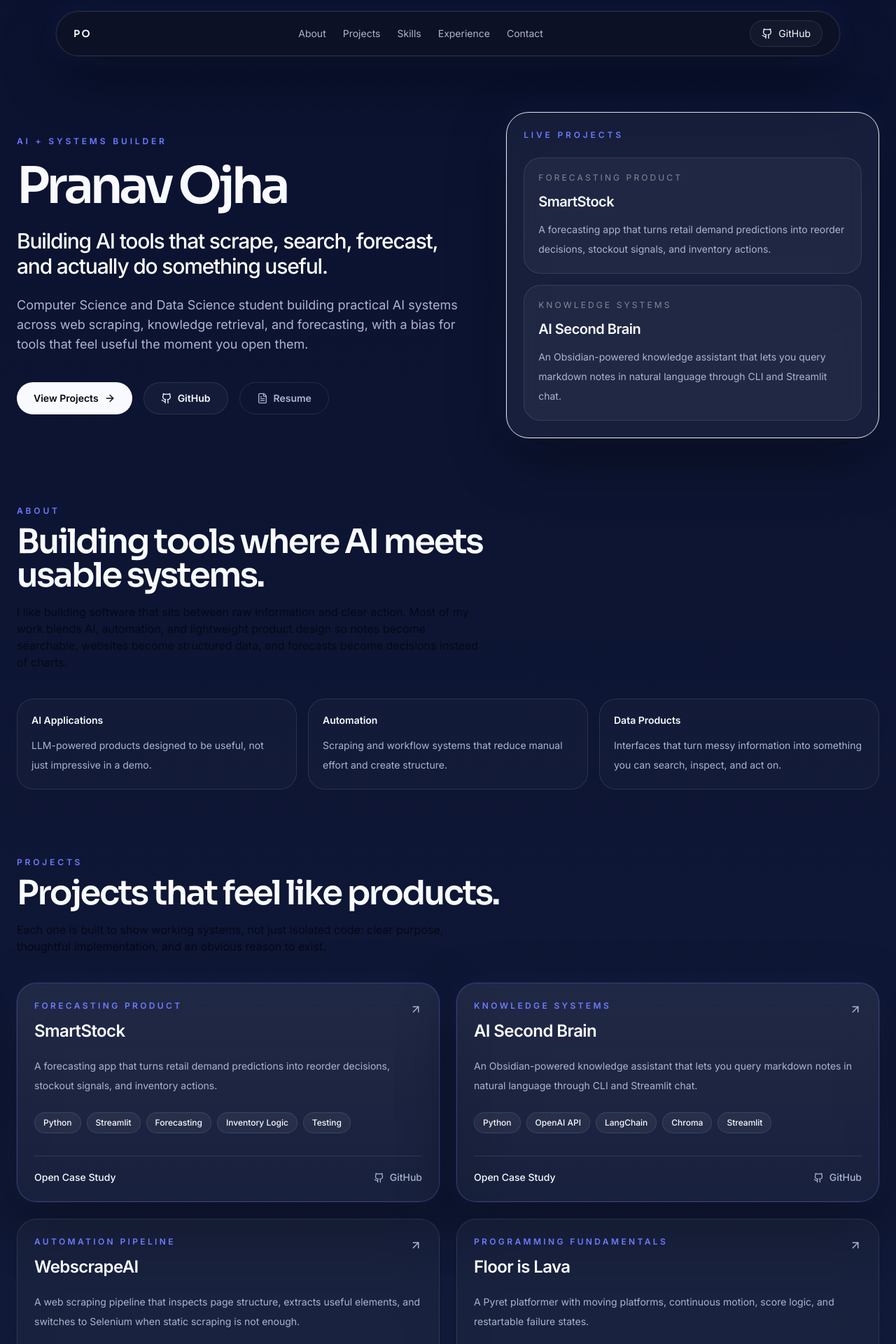
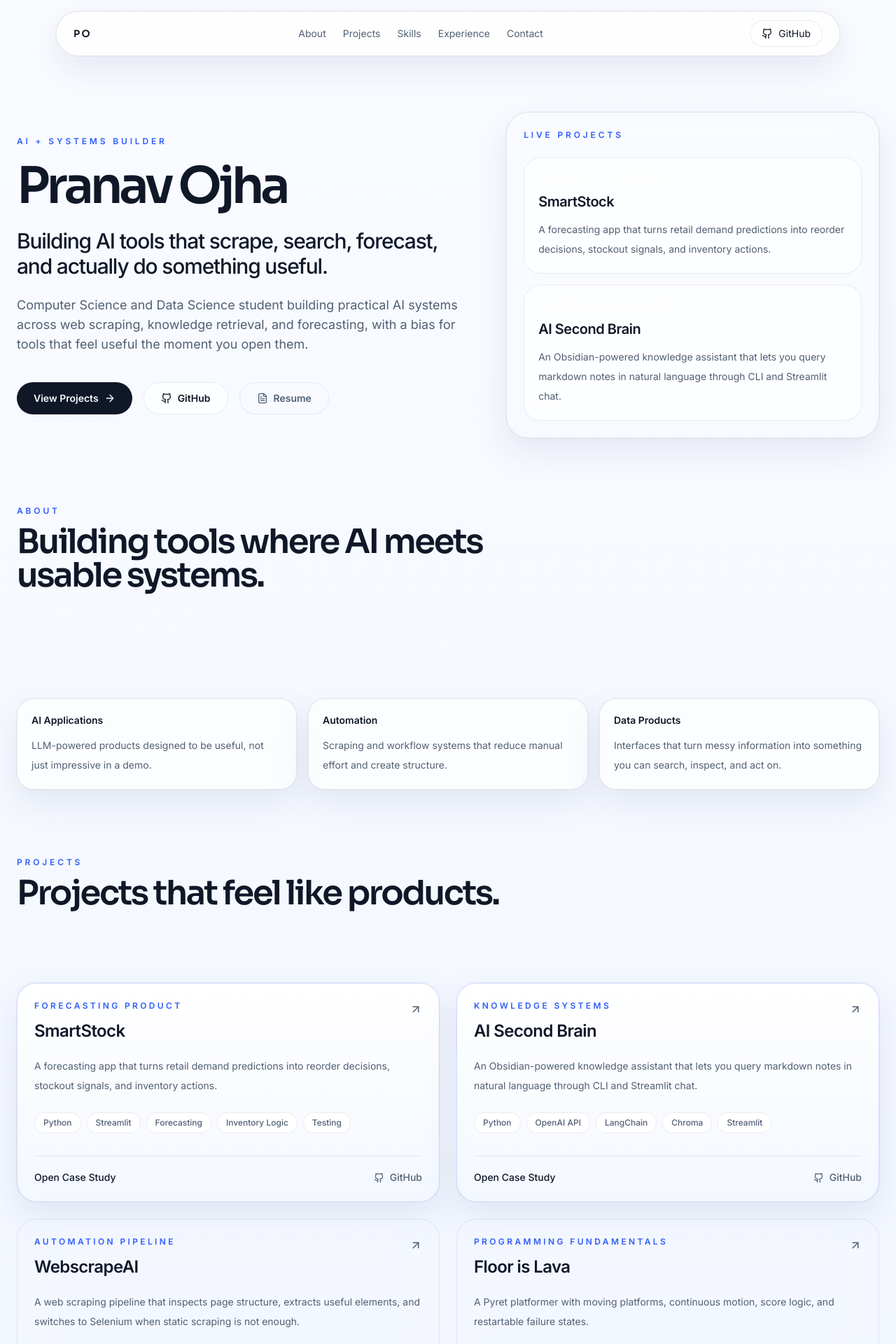
Before and after one commit to Pranavojhaa/project-portfolio, a React (Vite) app: page / in a window 1280 px wide. Shown: the top 1920 px of the page at 70% size. Built offline with nearby package versions, Linux system fonts and the light colour scheme.

Commit message:
Brighten portfolio color palette

```diff
--- a/src/App.jsx
+++ b/src/App.jsx
@@ -15,10 +15,10 @@ function App() {
   const [selectedProject, setSelectedProject] = useState(null);
 
   return (
-    <div className="min-h-screen overflow-x-hidden bg-[linear-gradient(180deg,#0a1230_0%,#101937_45%,#0b1430_100%)] text-ink">
+    <div className="min-h-screen overflow-x-hidden bg-[linear-gradient(180deg,#f9fbff_0%,#f3f7ff_45%,#eef4ff_100%)] text-ink">
       <div className="fixed inset-0 -z-10 bg-grid bg-[size:48px_48px] opacity-[0.035]" />
-      <div className="fixed inset-0 -z-10 bg-[radial-gradient(circle_at_14%_12%,rgba(137,150,255,0.26),transparent_24%),radial-gradient(circle_at_82%_18%,rgba(47,243,199,0.12),transparent_20%),radial-gradient(circle_at_50%_58%,rgba(255,255,255,0.06),transparent_28%)]" />
-      <div className="pointer-events-none fixed inset-x-0 top-0 -z-10 h-40 bg-[linear-gradient(180deg,rgba(10,18,48,0.92),rgba(10,18,48,0))]" />
+      <div className="fixed inset-0 -z-10 bg-[radial-gradient(circle_at_14%_12%,rgba(49,94,251,0.16),transparent_24%),radial-gradient(circle_at_82%_18%,rgba(20,184,166,0.10),transparent_20%),radial-gradient(circle_at_50%_58%,rgba(255,255,255,0.72),transparent_28%)]" />
+      <div className="pointer-events-none fixed inset-x-0 top-0 -z-10 h-40 bg-[linear-gradient(180deg,rgba(249,251,255,0.94),rgba(249,251,255,0))]" />
 
       <Navbar />
       <Hero />
@@ -45,7 +45,7 @@ function App() {
               ].map(([title, copy]) => (
                 <div
                   key={title}
-                  className="rounded-[24px] border border-white/10 bg-white/[0.025] p-5"
+                  className="rounded-[24px] border border-line bg-white/70 p-5 shadow-glow backdrop-blur-sm"
                 >
                   <p className="text-sm font-semibold text-ink">{title}</p>
                   <p className="mt-3 text-sm leading-7 text-slate">{copy}</p>
--- a/src/components/ContactSection.jsx
+++ b/src/components/ContactSection.jsx
@@ -17,7 +17,7 @@ export function ContactSection() {
           whileInView={{ opacity: 1, y: 0 }}
           viewport={{ once: true, amount: 0.25 }}
           transition={{ duration: 0.45 }}
-          className="rounded-[28px] border border-white/12 bg-white/[0.05] p-6 shadow-glow"
+          className="rounded-[28px] border border-line bg-white/76 p-6 shadow-glow"
         >
           <p className="text-xs font-semibold uppercase tracking-[0.28em] text-accent">Open to opportunities</p>
           <h3 className="mt-4 max-w-xl font-display text-3xl font-semibold tracking-tight text-ink sm:text-4xl">
@@ -39,7 +39,7 @@ export function ContactSection() {
             </a>
             <a
               href={`mailto:${hero.email}`}
-              className="inline-flex items-center justify-center gap-2 rounded-full border border-white/12 bg-white/[0.05] px-6 py-3 text-sm font-semibold text-ink transition hover:border-white/20 hover:bg-white/[0.08]"
+              className="inline-flex items-center justify-center gap-2 rounded-full border border-line bg-white px-6 py-3 text-sm font-semibold text-ink transition hover:bg-white"
             >
               Send an Email
             </a>
@@ -57,7 +57,7 @@ export function ContactSection() {
               whileInView={{ opacity: 1, y: 0 }}
               viewport={{ once: true, amount: 0.25 }}
               transition={{ duration: 0.45, delay: index * 0.05 }}
-              className="group rounded-[24px] border border-white/12 bg-white/[0.05] p-5 transition hover:border-white/20 hover:bg-white/[0.08]"
+              className="group rounded-[24px] border border-line bg-white/76 p-5 transition hover:bg-white"
             >
               <p className="text-xs uppercase tracking-[0.28em] text-white/45">{card.label}</p>
               <div className="mt-3 flex items-center justify-between gap-4">
--- a/src/components/ExperienceCard.jsx
+++ b/src/components/ExperienceCard.jsx
@@ -7,7 +7,7 @@ export function ExperienceCard({ item, index }) {
       whileInView={{ opacity: 1, y: 0 }}
       viewport={{ once: true, amount: 0.25 }}
       transition={{ duration: 0.45, delay: index * 0.06 }}
-      className="rounded-[24px] border border-white/12 bg-white/[0.045] p-5"
+      className="rounded-[24px] border border-line bg-white/72 p-5 shadow-glow"
     >
       <p className="text-xs font-semibold uppercase tracking-[0.28em] text-accent">{item.org}</p>
       <h3 className="mt-3 text-lg font-semibold text-ink">{item.title}</h3>
--- a/src/components/Footer.jsx
+++ b/src/components/Footer.jsx
@@ -3,7 +3,7 @@ import { hero } from "../data/portfolio";
 
 export function Footer() {
   return (
-    <footer className="border-t border-white/10 px-4 py-10 sm:px-6">
+    <footer className="border-t border-line px-4 py-10 sm:px-6">
       <div className="mx-auto flex w-full max-w-7xl flex-col items-start justify-between gap-5 sm:flex-row sm:items-center">
         <div>
           <p className="font-display text-lg font-semibold text-ink">{hero.name}</p>
--- a/src/components/Hero.jsx
+++ b/src/components/Hero.jsx
@@ -31,7 +31,7 @@ export function Hero() {
             initial={{ opacity: 0, y: 22 }}
             animate={{ opacity: 1, y: 0 }}
             transition={{ duration: 0.65, delay: 0.1 }}
-            className="mt-6 max-w-3xl text-2xl font-medium tracking-[-0.04em] text-white sm:text-3xl"
+            className="mt-6 max-w-3xl text-2xl font-medium tracking-[-0.04em] text-ink sm:text-3xl"
           >
             {hero.tagline}
           </motion.p>
@@ -62,14 +62,14 @@ export function Hero() {
               href={hero.github}
               target="_blank"
               rel="noreferrer"
-              className="inline-flex items-center justify-center gap-2 rounded-full border border-white/10 bg-white/[0.03] px-6 py-3 text-sm font-semibold text-ink transition hover:border-white/20 hover:bg-white/[0.06]"
+            className="inline-flex items-center justify-center gap-2 rounded-full border border-line bg-white/75 px-6 py-3 text-sm font-semibold text-ink transition hover:bg-white"
             >
               <Github size={16} />
               GitHub
             </a>
             <a
               href={hero.resume}
-              className="inline-flex items-center justify-center gap-2 rounded-full border border-white/10 bg-transparent px-6 py-3 text-sm font-semibold text-slate transition hover:border-white/20 hover:text-ink"
+            className="inline-flex items-center justify-center gap-2 rounded-full border border-line bg-transparent px-6 py-3 text-sm font-semibold text-slate transition hover:bg-white/60 hover:text-ink"
             >
               <FileText size={16} />
               Resume
@@ -81,7 +81,7 @@ export function Hero() {
           initial={{ opacity: 0, y: 24 }}
           animate={{ opacity: 1, y: 0 }}
           transition={{ duration: 0.7, delay: 0.12 }}
-          className="rounded-[32px] border border-white/12 bg-white/[0.05] p-6 shadow-glow backdrop-blur-xl"
+          className="rounded-[32px] border border-line bg-white/72 p-6 shadow-glow backdrop-blur-xl"
         >
           <p className="text-xs font-semibold uppercase tracking-[0.32em] text-accent">
             Live projects
@@ -91,7 +91,7 @@ export function Hero() {
               <a
                 key={project.title}
                 href="#projects"
-                className="block rounded-[24px] border border-white/10 bg-white/[0.04] p-5 transition hover:border-white/20 hover:bg-white/[0.07]"
+                className="block rounded-[24px] border border-line bg-white/70 p-5 transition hover:bg-white"
               >
                 <p className="text-xs uppercase tracking-[0.26em] text-white/45">{project.highlight}</p>
                 <h2 className="mt-3 text-xl font-semibold tracking-tight text-ink">{project.title}</h2>
--- a/src/components/Navbar.jsx
+++ b/src/components/Navbar.jsx
@@ -4,7 +4,7 @@ import { hero, navItems } from "../data/portfolio";
 export function Navbar() {
   return (
     <header className="sticky top-0 z-50 mx-auto mt-4 w-[min(1120px,calc(100%-1.25rem))]">
-      <div className="flex items-center justify-between rounded-full border border-line bg-panel/85 px-4 py-3 shadow-glow backdrop-blur-xl sm:px-6">
+      <div className="flex items-center justify-between rounded-full border border-line bg-panel px-4 py-3 shadow-glow backdrop-blur-xl sm:px-6">
         <a href="#top" className="font-display text-sm font-semibold tracking-[0.16em] text-ink">
           PO
         </a>
@@ -19,7 +19,7 @@ export function Navbar() {
           href={hero.github}
           target="_blank"
           rel="noreferrer"
-          className="inline-flex items-center gap-2 rounded-full border border-white/10 bg-white/[0.03] px-4 py-2 text-sm text-ink transition hover:border-white/20 hover:bg-white/[0.06]"
+          className="inline-flex items-center gap-2 rounded-full border border-line bg-white/70 px-4 py-2 text-sm text-ink transition hover:bg-white"
         >
           <Github size={16} />
           GitHub
--- a/src/components/ProjectCard.jsx
+++ b/src/components/ProjectCard.jsx
@@ -12,11 +12,11 @@ export function ProjectCard({ project, index, onOpen }) {
       onClick={() => onOpen(project)}
       className={`group relative cursor-pointer overflow-hidden rounded-[28px] border p-6 backdrop-blur-xl transition ${
         project.featured
-          ? "border-accent/30 bg-[linear-gradient(180deg,rgba(255,255,255,0.08),rgba(255,255,255,0.04))] shadow-glow"
-          : "border-white/10 bg-white/[0.04]"
+          ? "border-accent/20 bg-[linear-gradient(180deg,rgba(255,255,255,0.92),rgba(243,247,255,0.92))] shadow-glow"
+          : "border-line bg-white/72"
       }`}
     >
-      <div className="absolute inset-0 bg-[radial-gradient(circle_at_top_right,rgba(110,123,255,0.12),transparent_36%)] opacity-0 transition group-hover:opacity-100" />
+      <div className="absolute inset-0 bg-[radial-gradient(circle_at_top_right,rgba(49,94,251,0.10),transparent_36%)] opacity-0 transition group-hover:opacity-100" />
       <div className="relative flex h-full flex-col">
         <div className="flex items-start justify-between gap-4">
           <div>
@@ -36,14 +36,14 @@ export function ProjectCard({ project, index, onOpen }) {
           {project.stack.map((item) => (
             <span
               key={item}
-              className="rounded-full border border-white/10 bg-white/[0.05] px-3 py-1.5 text-xs font-medium text-white/82"
+              className="rounded-full border border-line bg-white px-3 py-1.5 text-xs font-medium text-slate"
             >
               {item}
             </span>
           ))}
         </div>
 
-        <div className="mt-8 flex items-center justify-between border-t border-white/10 pt-5">
+        <div className="mt-8 flex items-center justify-between border-t border-line pt-5">
           <button
             type="button"
             onClick={() => onOpen(project)}
--- a/src/components/SkillCard.jsx
+++ b/src/components/SkillCard.jsx
@@ -7,14 +7,14 @@ export function SkillCard({ skill, index }) {
       whileInView={{ opacity: 1, y: 0 }}
       viewport={{ once: true, amount: 0.25 }}
       transition={{ duration: 0.45, delay: index * 0.05 }}
-      className="rounded-[24px] border border-white/12 bg-white/[0.045] p-5"
+      className="rounded-[24px] border border-line bg-white/72 p-5 shadow-glow"
     >
       <p className="text-xs font-semibold uppercase tracking-[0.28em] text-accent">{skill.title}</p>
       <div className="mt-4 flex flex-wrap gap-2">
         {skill.items.map((item) => (
           <span
             key={item}
-            className="rounded-full border border-white/10 bg-transparent px-3 py-2 text-sm text-white/80"
+            className="rounded-full border border-line bg-white px-3 py-2 text-sm text-slate"
           >
             {item}
           </span>
--- a/src/styles.css
+++ b/src/styles.css
@@ -3,7 +3,7 @@
 @tailwind utilities;
 
 :root {
-  color-scheme: dark;
+  color-scheme: light;
 }
 
 html {
@@ -14,9 +14,9 @@ body {
   margin: 0;
   min-width: 320px;
   background:
-    radial-gradient(circle at 16% 16%, rgba(137, 150, 255, 0.22), transparent 22%),
-    radial-gradient(circle at 82% 18%, rgba(47, 243, 199, 0.10), transparent 20%),
-    linear-gradient(180deg, #0a1230 0%, #101937 46%, #0b1430 100%);
+    radial-gradient(circle at 12% 12%, rgba(49, 94, 251, 0.14), transparent 20%),
+    radial-gradient(circle at 82% 16%, rgba(20, 184, 166, 0.10), transparent 18%),
+    linear-gradient(180deg, #f9fbff 0%, #f3f7ff 46%, #eef4ff 100%);
   font-family: "Inter", ui-sans-serif, system-ui, sans-serif;
 }
 
@@ -25,6 +25,6 @@ body {
 }
 
 ::selection {
-  background: rgba(110, 123, 255, 0.45);
-  color: #f5f7fb;
+  background: rgba(49, 94, 251, 0.18);
+  color: #101828;
 }
--- a/tailwind.config.js
+++ b/tailwind.config.js
@@ -4,24 +4,24 @@ export default {
   theme: {
     extend: {
       colors: {
-        ink: "#F8FAFF",
-        slate: "#ABB5CF",
-        line: "rgba(255,255,255,0.11)",
-        panel: "rgba(15,18,36,0.78)",
-        accent: "#6E7BFF",
-        accentSoft: "#2FF3C7",
-        base: "#050816",
-        baseAlt: "#0A0F24",
+        ink: "#101828",
+        slate: "#516074",
+        line: "rgba(16,24,40,0.08)",
+        panel: "rgba(255,255,255,0.72)",
+        accent: "#315EFB",
+        accentSoft: "#14B8A6",
+        base: "#F7FAFF",
+        baseAlt: "#EEF4FF",
       },
       fontFamily: {
         sans: ["Inter", "ui-sans-serif", "system-ui", "sans-serif"],
         display: ["Sora", "Inter", "ui-sans-serif", "system-ui", "sans-serif"],
       },
       boxShadow: {
-        glow: "0 0 0 1px rgba(255,255,255,0.05), 0 28px 80px rgba(0,0,0,0.46), 0 0 48px rgba(110,123,255,0.10)",
+        glow: "0 0 0 1px rgba(16,24,40,0.04), 0 18px 48px rgba(79,102,145,0.12)",
       },
       backgroundImage: {
-        grid: "linear-gradient(rgba(255,255,255,0.05) 1px, transparent 1px), linear-gradient(90deg, rgba(255,255,255,0.05) 1px, transparent 1px)",
+        grid: "linear-gradient(rgba(49,94,251,0.06) 1px, transparent 1px), linear-gradient(90deg, rgba(49,94,251,0.06) 1px, transparent 1px)",
       },
     },
   },
```
Also changed, not shown: src/components/ProjectOverlay.jsx (+8 -8 lines).
